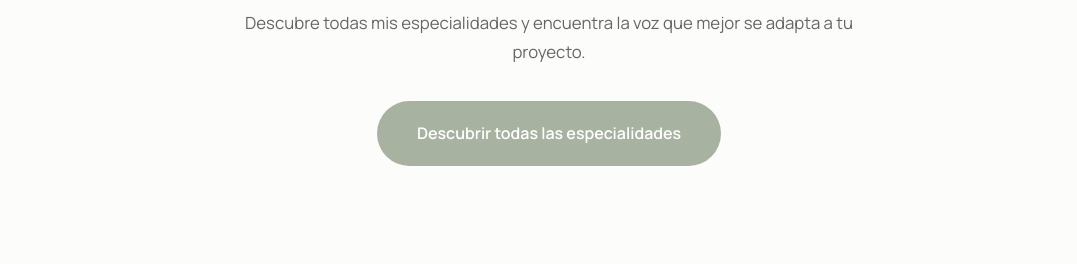
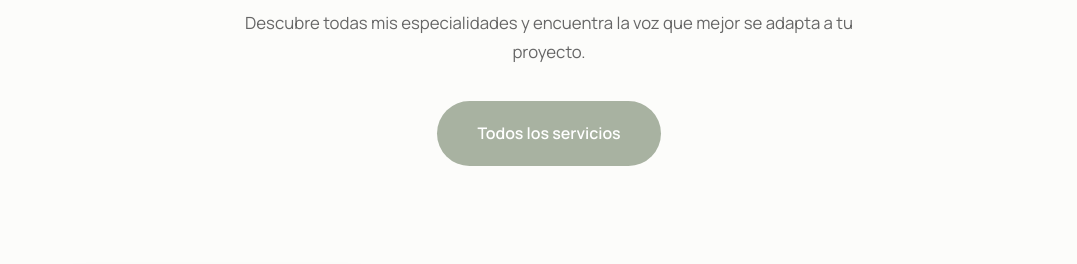
Before and after one commit to ninajadevoz/web, a plain HTML site: page index.html in a window 1280 px wide. Shown: the part 1922-2186 px from the top of the page, without its empty margins (91-1168 px from the left). Drawn offline with nearby package versions, Linux system fonts and the light colour scheme.

Commit message:
index.html

```diff
--- a/index.html
+++ b/index.html
@@ -177,7 +177,7 @@
         </p>
 
         <a href="servicios.html" class="button">
-            Descubrir todas las especialidades
+            Todos los servicios
         </a>
 
     </div>
```
